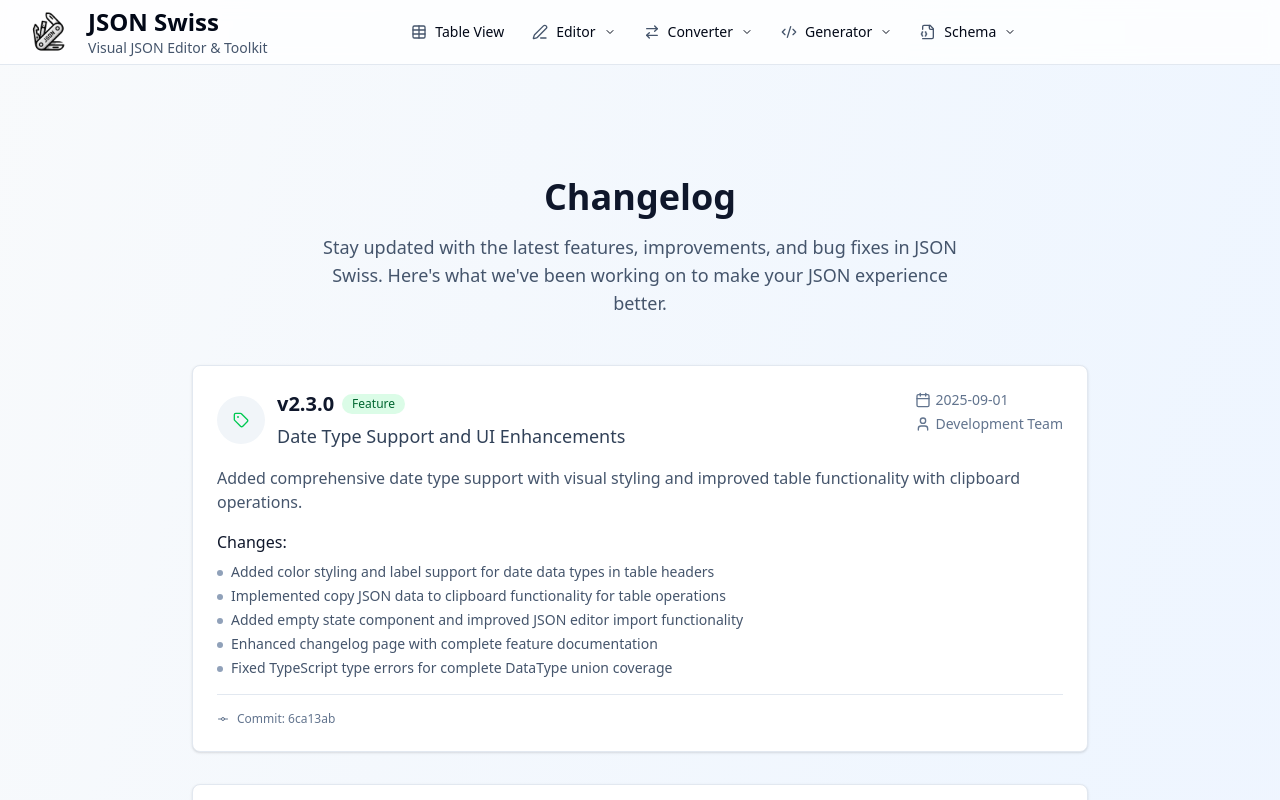
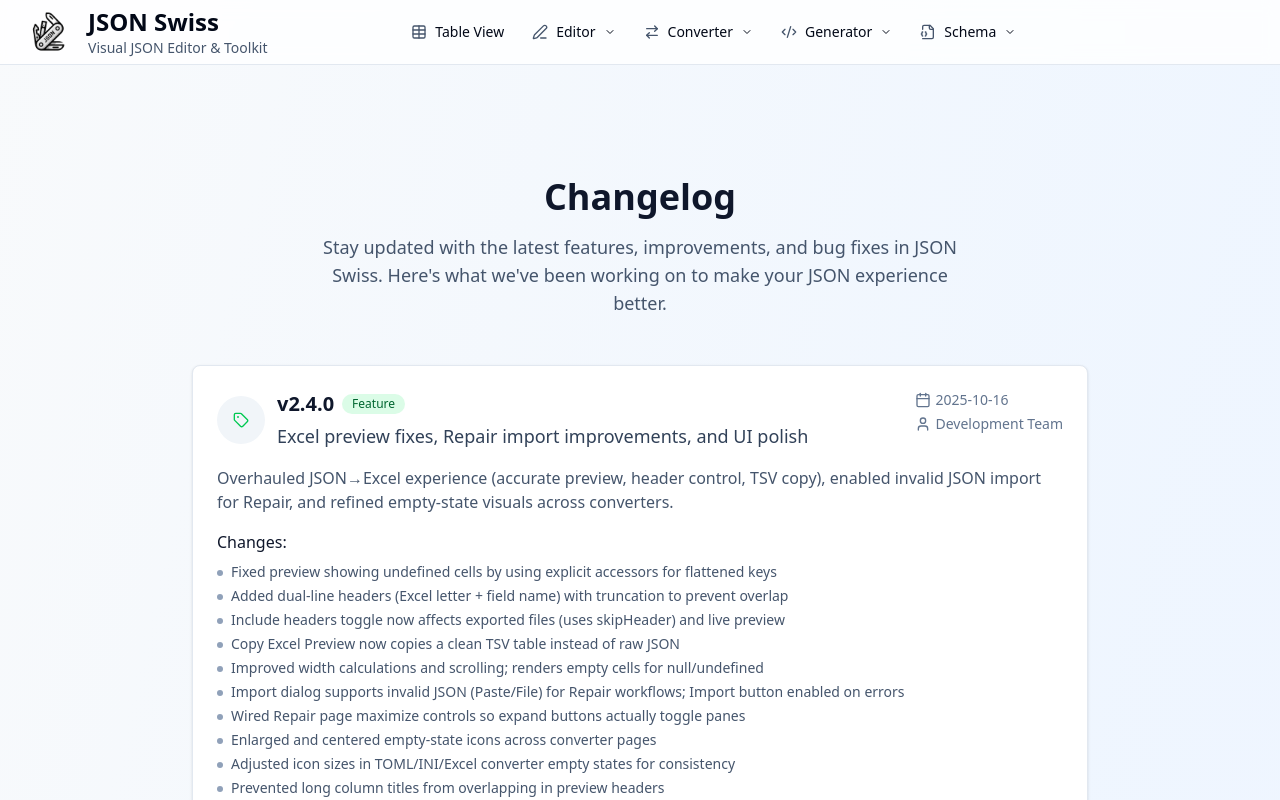
Before and after one commit to ThomasChant/jsonswiss-next, a Next.js app: page /changelog in a window 1280 px wide. Shown: the top 800 px of the page. Built offline with nearby package versions, Linux system fonts and the light colour scheme.

Commit message:
feat(changelog): add v2.4.0 entry for Excel preview fixes and UI improvements

```diff
--- a/src/app/changelog/page.tsx
+++ b/src/app/changelog/page.tsx
@@ -22,6 +22,32 @@ export const metadata: Metadata = {
 
 // Changelog entries - based on actual Git commit history
 const changelogEntries = [
+  {
+    version: "v2.4.0",
+    date: "2025-10-16",
+    type: "feature",
+    title: "Excel preview fixes, Repair import improvements, and UI polish",
+    description: "Overhauled JSON→Excel experience (accurate preview, header control, TSV copy), enabled invalid JSON import for Repair, and refined empty‑state visuals across converters.",
+    changes: [
+      // JSON → Excel
+      "Fixed preview showing undefined cells by using explicit accessors for flattened keys",
+      "Added dual-line headers (Excel letter + field name) with truncation to prevent overlap",
+      "Include headers toggle now affects exported files (uses skipHeader) and live preview",
+      "Copy Excel Preview now copies a clean TSV table instead of raw JSON",
+      "Improved width calculations and scrolling; renders empty cells for null/undefined",
+
+      // JSON Repair
+      "Import dialog supports invalid JSON (Paste/File) for Repair workflows; Import button enabled on errors",
+      "Wired Repair page maximize controls so expand buttons actually toggle panes",
+
+      // UI/UX
+      "Enlarged and centered empty-state icons across converter pages",
+      "Adjusted icon sizes in TOML/INI/Excel converter empty states for consistency",
+      "Prevented long column titles from overlapping in preview headers"
+    ],
+    author: "Development Team",
+    commit: "local"
+  },
   {
     version: "v2.3.0",
     date: "2025-09-01",
```
